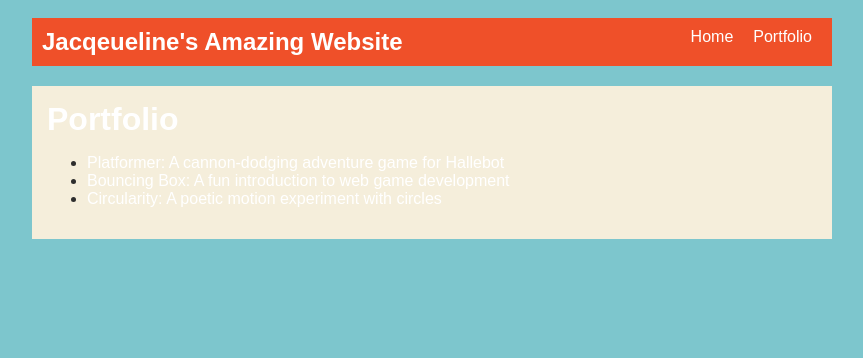
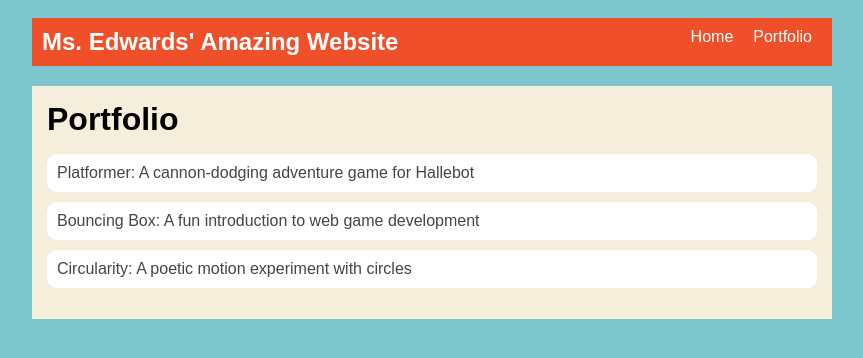
Before and after one commit to jaedeniseedwards268/jaedeniseedwards268.github.io, a plain HTML site: page portfolio.html in a window 1280 px wide. Shown: the whole page, without its empty margins (208-1071 px from the left). Drawn offline with Linux system fonts and the light colour scheme.

Commit message:
add html and css file

```diff
--- a/portfolio.html
+++ b/portfolio.html
@@ -1,7 +1,7 @@
 <!DOCTYPE html>
 <html>
   <head>
-    <title>My Awesome Website</title>
+    <title>Ms. Edwards' Awesome Website</title>
     <link rel="stylesheet" href="style.css" />
   </head>
 
@@ -9,7 +9,7 @@
     <!-- All content goes here -->
     <div id="all-contents">
       <nav>
-        <h1>Jacqeueline's Amazing Website</h1>
+        <h1>Ms. Edwards' Amazing Website</h1>
         <ul id="nav-ul">
           <li class="nav-li">
             <a href="index.html">Home</a>
@@ -25,8 +25,7 @@
           <ul id="portfolio">
             <li>
               <a href="fsd-projects/platformer/"
-                >Platformer: A cannon-dodging adventure game for Hallebot</a
-              >
+                >Platformer: A cannon-dodging adventure game for Hallebot</a>
             </li>
             <li>
               <a href="fsd-projects/bouncing-box/"
--- a/style.css
+++ b/style.css
@@ -75,3 +75,24 @@ main {
 h2, h3 {
     margin: 0px;
 }
+/* Portfolio styles */
+.content h1{
+    color:black;
+}
+#portfolio{
+    list-style-type:none;
+    padding-left: 0;
+}
+#portfolio li{
+    background: #fff;
+    padding: 10px;
+    border-radius: 10px;
+    margin-bottom: 10px;
+}
+#portfolio li:hover{
+    background: #eee;
+}
+#portfolio a{
+    text-decoration: none;
+    color: #454545;
+}
```
Also changed, not shown: index.html (+4 -4 lines).
